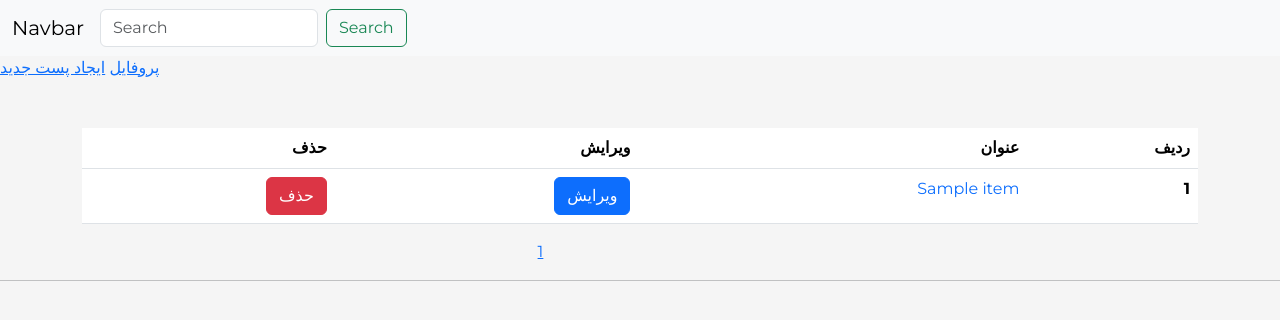
After one commit to matinraisi/Weblog, a Django app: template blog/templates/blog/profile.html in a window 1280 px wide. The commit adds this page. Shown: the top 320 px of the page. Run offline with Django 5.2, Linux system fonts and the light colour scheme; the template is opened without the code that fills it: most values are stand-ins (such as "Sample title", 1, 10 or a date in 2020); parts of the project's set-up code (start-up, migrations or seed data) failed here and were passed over.

Commit message:
فصل هفتم قسمت اول

```diff
--- /dev/null
+++ b/blog/templates/blog/profile.html
@@ -0,0 +1,34 @@
+{% extends "parent/base.html" %}
+{% block title %}list post{% endblock title %}
+
+{% block content %}
+
+<a href="">ایجاد پست جدید</a>
+
+
+<div class="container mt-5" dir="rtl">
+    <table class="table table-hover mt-5">
+        <thead>
+          <tr>
+              <th scope="col">ردیف</th>
+              <th scope="col">عنوان</th>
+              <th scope="col">ویرایش</th>
+              <th scope="col">حذف</th>
+          </tr>
+        </thead>
+        <tbody>
+            {% for item in post %}
+          <tr>
+                <th  >{{forloop.counter}}</th>
+                <td><a style="text-decoration: none;" href="{{item.get_absolute_url}}">{{item.title}}</a></td>
+                <td><a href="#" class="btn btn-primary" >ویرایش</a></td>
+                <td><a href="#" class="btn btn-danger">حذف</a></td>
+            </tr>
+            {% endfor %}
+        </tbody>
+      </table>
+</div>
+
+{% include "partials/pageination.html" with page_obj=page_obj%}
+<hr>
+{% endblock content %}
--- a/blog/templates/partials/header.html
+++ b/blog/templates/partials/header.html
@@ -1,3 +1,4 @@
+
 <nav class="navbar navbar-expand-lg navbar-light bg-light">
     <div class="container-fluid">
       <a class="navbar-brand" href="{% url 'blog:index' %}">Navbar</a>
@@ -12,3 +13,4 @@
       </div>
     </div>
 </nav>
+<a href="{% url 'blog:profile' %}">پروفایل</a>
--- a/blog/urls.py
+++ b/blog/urls.py
@@ -13,4 +13,6 @@ urlpatterns = [
     path('ticket/', views.create_ticket , name = "create_ticket"),
     path('posts/create/', views.crete_post , name = "crete_post"),
     path('posts/search/', views.post_search , name = "post_search"),
+    path('profile/', views.profile , name = "profile"),
+
 ]
```
Also changed, not shown: blog/views.py (+31 -0 lines), redme.md (+2 -0 lines).
